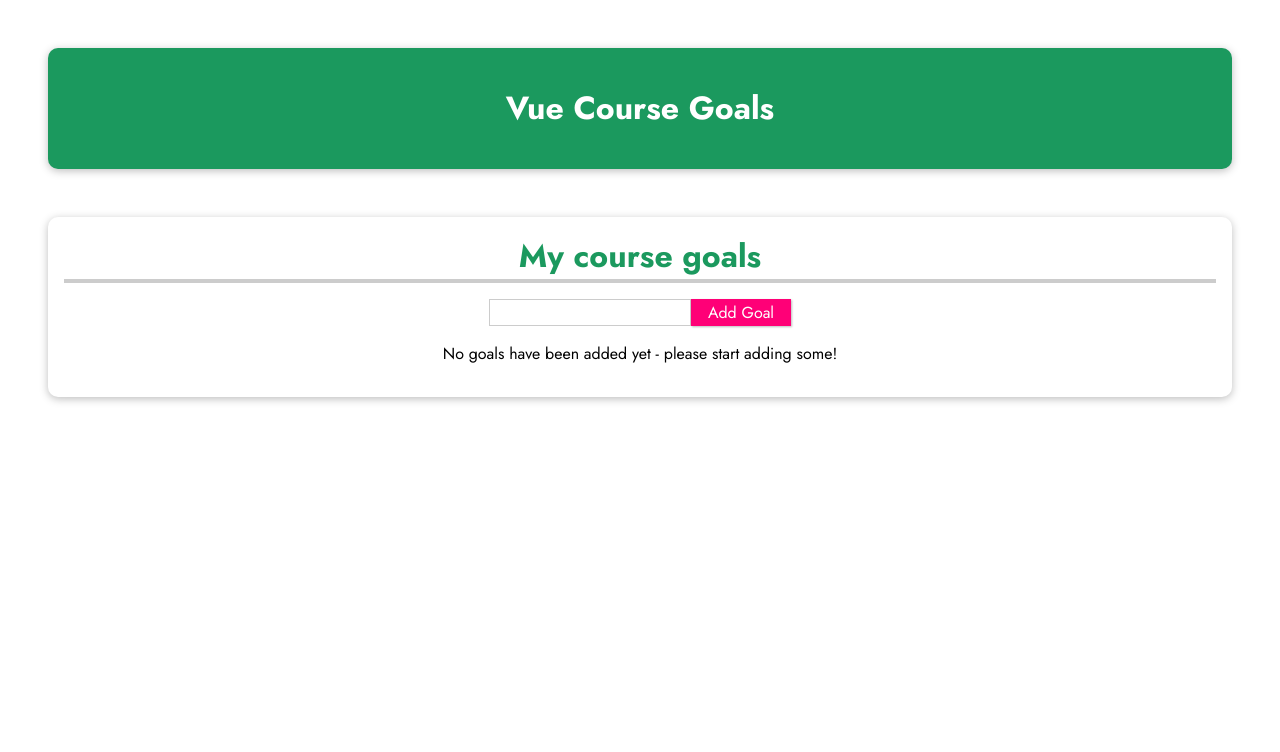
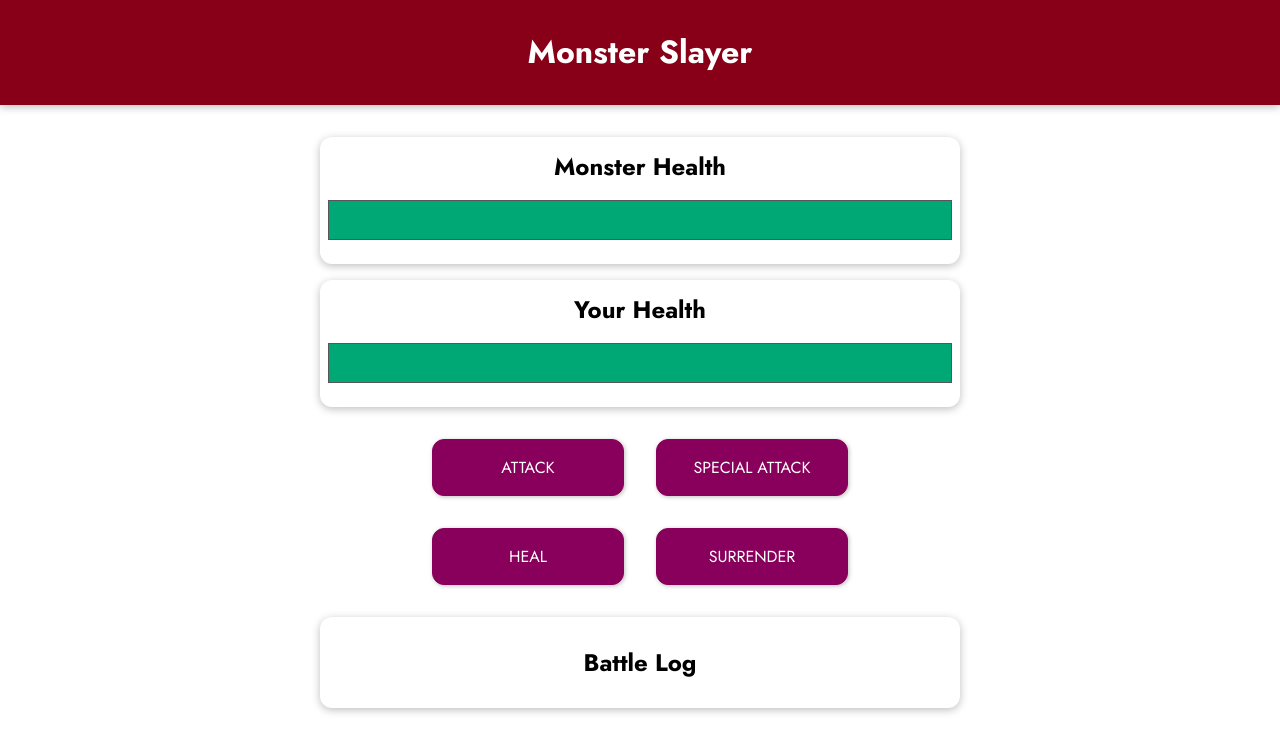
Before and after one commit to gideongurning31/vue-sandbox, a plain HTML site: page index.html in a window 1280 px wide. Drawn offline with nearby package versions, Linux system fonts and the light colour scheme.

Commit message:
Monster slayer game: initialize & basic attacks

```diff
--- a/app.js
+++ b/app.js
@@ -1,21 +1,36 @@
-const app = Vue.createApp({
+const generateRandom = (min, max) => Math.floor(Math.random() * (max - min)) + min;
+
+const MONSTER = {
+  minDamage: 5,
+  maxDamage: 10
+};
+const PLAYER = {
+  minDamage: 4,
+  maxDamage: 8
+};
+
+Vue.createApp({
   data() {
     return {
-      enteredGoals: '',
-      goals: []
+      playerHealth: 100,
+      monsterHealth: 100
     };
   },
+  watch: {
+    playerHealth(value) {
+      console.log('PLAYER HEALTH:', value);
+    },
+    monsterHealth(value) {
+      console.log('MONSTER HEALTH:', value);
+    }
+  },
   methods: {
-    addGoal() {
-      if (this.enteredGoals.length > 0) {
-        this.goals.push(this.enteredGoals);
-        this.enteredGoals = '';
-      }
+    basicAttack() {
+      this.monsterHealth -= generateRandom(PLAYER.minDamage, PLAYER.maxDamage);
+      this.monsterAttack();
     },
-    removeGoal(index) {
-      this.goals.splice(index, 1);
+    monsterAttack() {
+      this.playerHealth -= generateRandom(MONSTER.minDamage, MONSTER.maxDamage);
     }
   }
-});
-
-app.mount('#user-goals');
+}).mount('#game');
--- a/index.html
+++ b/index.html
@@ -13,17 +13,32 @@
 
 <body>
   <header>
-    <h1>Vue Course Goals</h1>
+    <h1>Monster Slayer</h1>
   </header>
-  <section id="user-goals">
-    <h2>My course goals</h2>
-    <input type="text" v-model="enteredGoals" @keyup.enter="addGoal" />
-    <button @click="addGoal">Add Goal</button>
-    <p v-if="goals.length === 0">No goals have been added yet - please start adding some!</p>
-    <ul v-else>
-      <li v-for="(goal, i) in goals" @click="removeGoal(i)">{{ goal }}</li>
-    </ul>
-  </section>
+  <div id="game">
+    <section id="monster" class="container">
+      <h2>Monster Health</h2>
+      <div class="healthbar">
+        <div class="healthbar__value" :style="{ width: monsterHealth + '%' }"></div>
+      </div>
+    </section>
+    <section id="player" class="container">
+      <h2>Your Health</h2>
+      <div class="healthbar">
+        <div class="healthbar__value" :style="{ width: playerHealth + '%' }"></div>
+      </div>
+    </section>
+    <section id="controls">
+      <button @click="basicAttack">ATTACK</button>
+      <button>SPECIAL ATTACK</button>
+      <button>HEAL</button>
+      <button>SURRENDER</button>
+    </section>
+    <section id="log" class="container">
+      <h2>Battle Log</h2>
+      <ul></ul>
+    </section>
+  </div>
 </body>
 
 </html>
--- a/styles.css
+++ b/styles.css
@@ -12,69 +12,108 @@ body {
 
 header {
   box-shadow: 0 2px 8px rgba(0, 0, 0, 0.26);
-  margin: 3rem;
-  border-radius: 10px;
-  padding: 1rem;
-  background-color: #1b995e;
+  padding: 0.5rem;
+  background-color: #880017;
   color: white;
   text-align: center;
+  margin-bottom: 2rem;
 }
 
-#user-goals {
-  box-shadow: 0 2px 8px rgba(0, 0, 0, 0.26);
-  margin: 3rem;
-  border-radius: 10px;
-  padding: 1rem;
-  text-align: center;
+section {
+  width: 90%;
+  max-width: 40rem;
+  margin: auto;
 }
 
-#user-goals h2 {
-  font-size: 2rem;
-  border-bottom: 4px solid #ccc;
-  color: #1b995e;
-  margin: 0 0 1rem 0;
+.healthbar {
+  width: 100%;
+  height: 40px;
+  border: 1px solid #575757;
+  margin: 1rem 0;
+  background: #fde5e5;
 }
 
-#user-goals ul {
+.healthbar__value {
+  background-color: #00a876;
+  width: 100%;
+  height: 100%;
+}
+
+.container {
+  text-align: center;
+  padding: 0.5rem;
+  margin: 1rem auto;
+  box-shadow: 0 2px 8px rgba(0, 0, 0, 0.26);
+  border-radius: 12px;
+}
+
+#monster h2,
+#player h2 {
+  margin: 0.25rem;
+}
+
+#controls {
+  display: flex;
+  flex-direction: row;
+  flex-wrap: wrap;
+  align-items: center;
+  justify-content: center;
+}
+
+button {
+  font: inherit;
+  border: 1px solid #88005b;
+  background-color: #88005b;
+  color: white;
+  padding: 1rem 2rem;
+  border-radius: 12px;
+  margin: 1rem;
+  width: 12rem;
+  cursor: pointer;
+  box-shadow: 1px 1px 4px rgba(0, 0, 0, 0.26);
+}
+
+button:focus {
+  outline: none;
+}
+
+button:hover,
+button:active {
+  background-color: #af0a78;
+  border-color: #af0a78;
+  box-shadow: 1px 1px 8px rgba(0, 0, 0, 0.26);
+}
+
+button:disabled {
+  background-color: #ccc;
+  border-color: #ccc;
+  box-shadow: none;
+  color: #3f3f3f;
+  cursor: not-allowed;
+}
+
+#log ul {
   list-style: none;
-  margin: 1rem 0;
+  margin: 0;
   padding: 0;
 }
 
-#user-goals li {
-  margin: 1rem 0;
-  font-size: 1.25rem;
-  font-weight: bold;
-  background-color: #8ddba4;
-  padding: 0.5rem;
-  color: #1f1f1f;
-  border-radius: 25px;
+#log li {
+  margin: 0.5rem 0;
 }
 
-#user-goals input {
-  font: inherit;
-  border: 1px solid #ccc;
+.log--player {
+  color: #7700ff;
 }
 
-#user-goals input:focus {
-  outline: none;
-  border-color: #1b995e;
-  background-color: #d7fdeb;
+.log--monster {
+  color: #da8d00;
 }
 
-#user-goals button {
-  font: inherit;
-  cursor: pointer;
-  border: 1px solid #ff0077;
-  background-color: #ff0077;
-  color: white;
-  padding: 0.05rem 1rem;
-  box-shadow: 1px 1px 2px rgba(0, 0, 0, 0.26);
+.log--damage {
+  color: red;
 }
 
-#user-goals button:hover,
-#user-goals button:active {
-  background-color: #ec3169;
-  border-color: #ec3169;
-  box-shadow: 1px 1px 4px rgba(0, 0, 0, 0.26);
+.log--heal {
+  color: green;
 }
```
